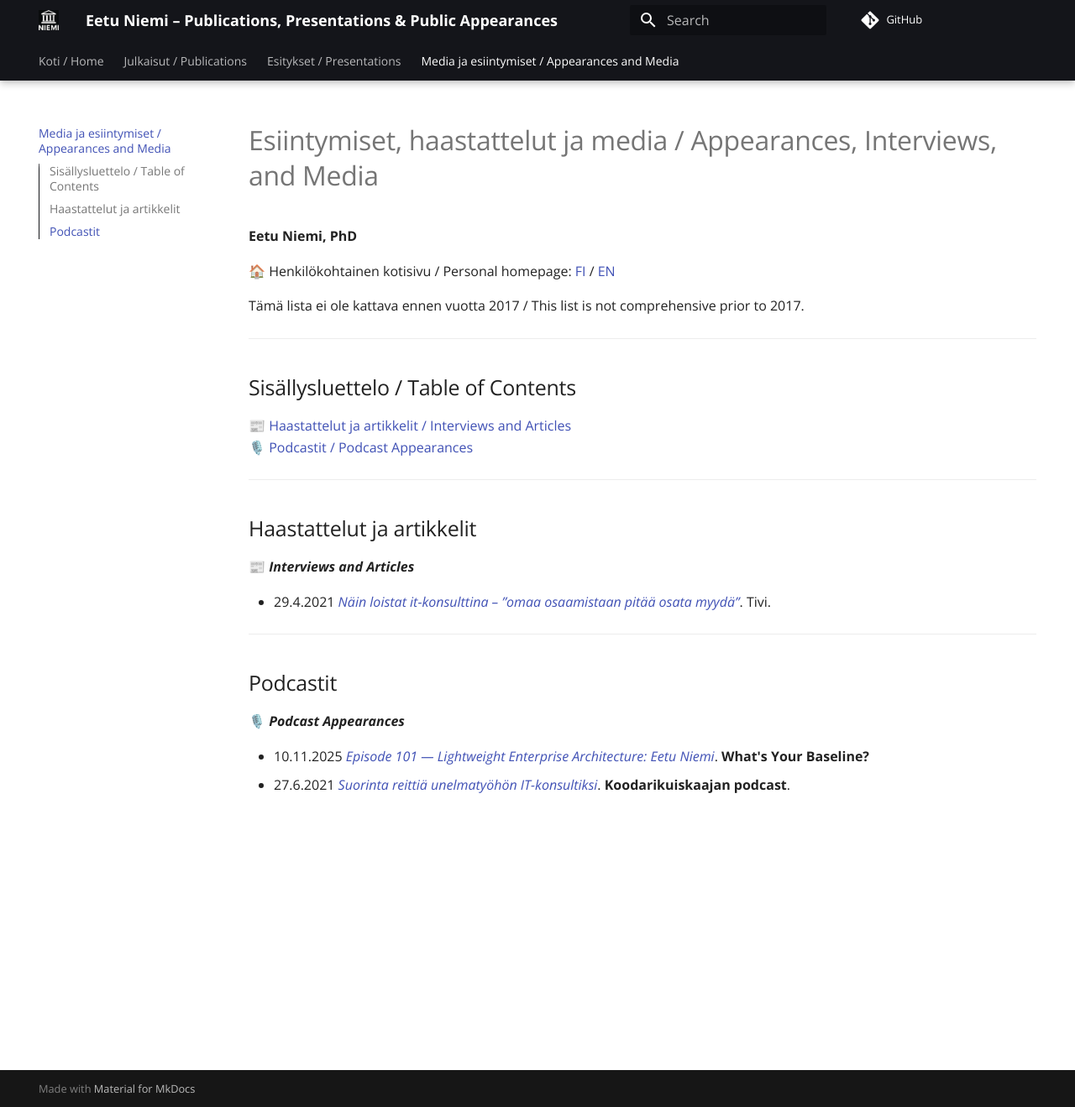
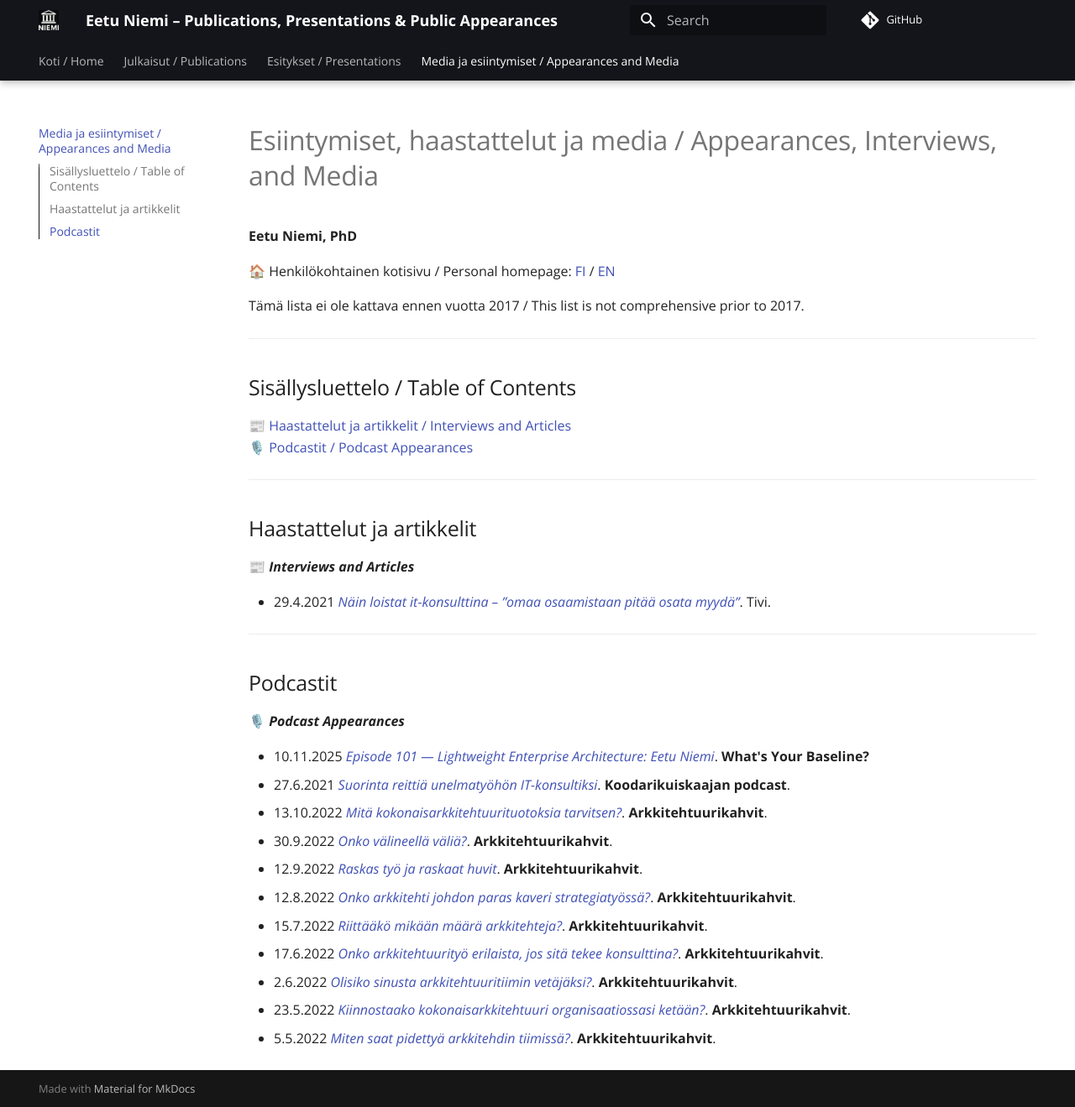
Before and after one commit to eetuniemiphd/eetuniemi, an MkDocs documentation site: the page built from docs/appearances-media.md, in a window 1280 px wide and 1319 px high. Shown: the whole window at 84% size. Built offline with MkDocs 1.6.1 and Material for MkDocs 9.7.7, drawn with Linux system fonts in a browser that asks for light colours; comment, search, counter and statistics services are not loaded.

Commit message:
Update appearances-media.md

```diff
--- a/docs/appearances-media.md
+++ b/docs/appearances-media.md
@@ -26,3 +26,12 @@ Tämä lista ei ole kattava ennen vuotta 2017 / This list is not comprehensive p
 
 - 10.11.2025 [*Episode 101 — Lightweight Enterprise Architecture: Eetu Niemi*](https://www.whatsyourbaseline.com/blog/2025/11/10/episode-101-lightweight-enterprise-architecture-eetu-niemi). **What's Your Baseline?**
 - 27.6.2021 [*Suorinta reittiä unelmatyöhön IT-konsultiksi*](https://koodarikuiskaaja.fi/podcast/suorinta-reittia-unelmatyohon-it-konsultiksi). **Koodarikuiskaajan podcast**.
+- 13.10.2022 [*Mitä kokonaisarkkitehtuurituotoksia tarvitsen?*](https://open.spotify.com/episode/0FKk88isJ1ODQRzQJ8BbPj). **Arkkitehtuurikahvit**.
+- 30.9.2022 [*Onko välineellä väliä?*](https://open.spotify.com/episode/3ShNKWT3MzbG883siUmmHT). **Arkkitehtuurikahvit**.
+- 12.9.2022 [*Raskas työ ja raskaat huvit*](https://open.spotify.com/episode/74A4GYTnksmh9V4GOoINAo). **Arkkitehtuurikahvit**.
+- 12.8.2022 [*Onko arkkitehti johdon paras kaveri strategiatyössä?*](https://open.spotify.com/episode/3bprXCbD3dP7nxkgJ80I5c). **Arkkitehtuurikahvit**.
+- 15.7.2022 [*Riittääkö mikään määrä arkkitehteja?*](https://open.spotify.com/episode/0jbuKRbWEyYlPKzfb30sS3). **Arkkitehtuurikahvit**.
+- 17.6.2022 [*Onko arkkitehtuurityö erilaista, jos sitä tekee konsulttina?*](https://open.spotify.com/episode/7H9nuXI2DQTJUMkSRRAZGA). **Arkkitehtuurikahvit**.
+- 2.6.2022 [*Olisiko sinusta arkkitehtuuritiimin vetäjäksi?*](https://open.spotify.com/episode/6hI9VFJsCmrNVZYPgd7JjQ). **Arkkitehtuurikahvit**.
+- 23.5.2022 [*Kiinnostaako kokonaisarkkitehtuuri organisaatiossasi ketään?*](https://open.spotify.com/episode/0Gd9yMPizKbgit8KAoPn5p). **Arkkitehtuurikahvit**.
+- 5.5.2022 [*Miten saat pidettyä arkkitehdin tiimissä?*](https://open.spotify.com/episode/3EkQfwy9KUQ02cZiAAeEfw). **Arkkitehtuurikahvit**.
```
